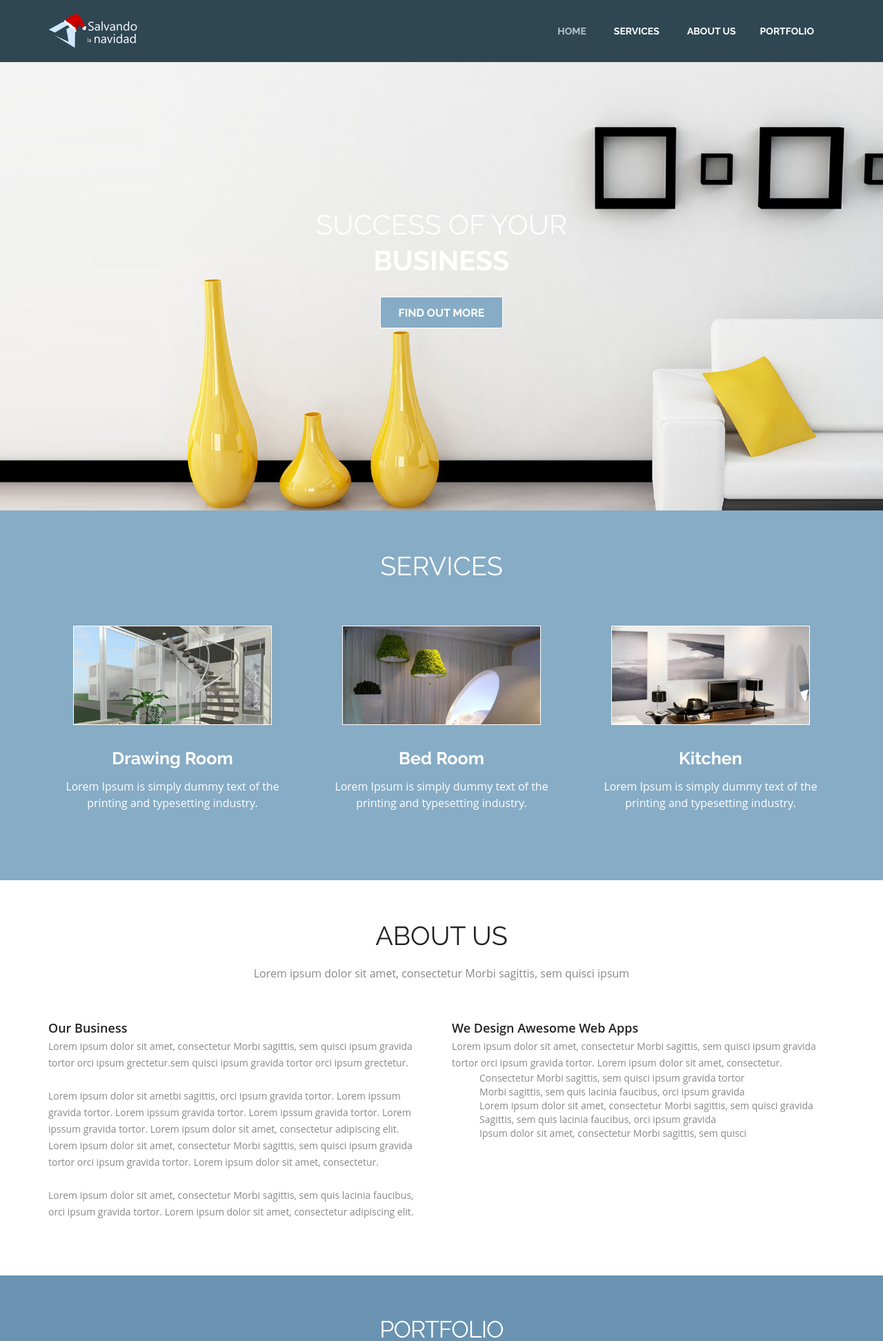
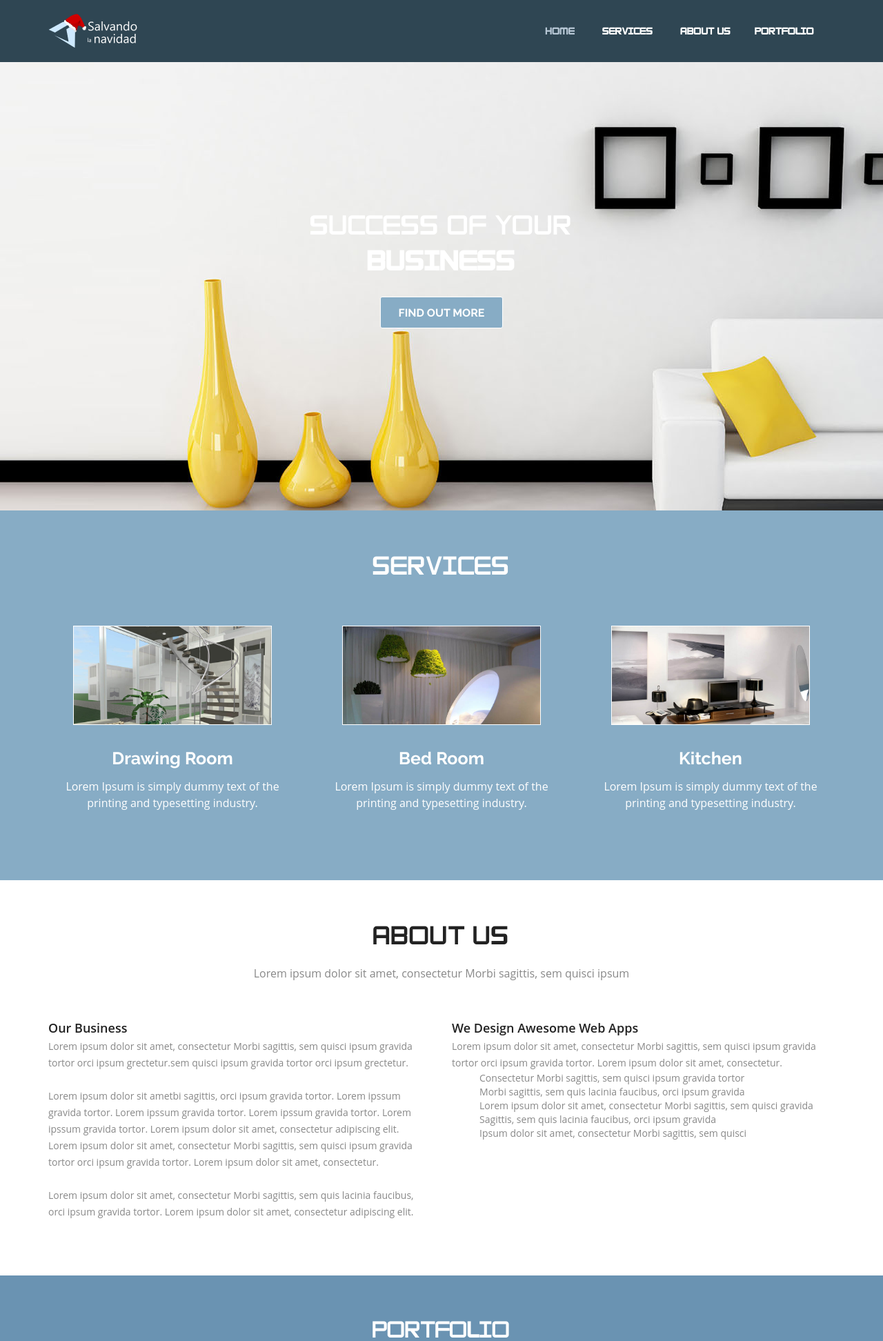
Before and after one commit to JanyanPuente/Salvando-la-navidad, a Node server app: page / in a window 1280 px wide. Shown: the top 1944 px of the page at 69% size. Run offline with Node 20, Linux system fonts and the light colour scheme.

Commit message:
HK Modular en títulos

```diff
--- a/public/css/style.css
+++ b/public/css/style.css
@@ -8,6 +8,10 @@ Licence under Creative Commons Attribution 3.0
 @import url(http://fonts.googleapis.com/css?family=Raleway:800,700,400);
 @import url(http://fonts.googleapis.com/css?family=Signika:400,600);
 
+@font-face {
+    font-family: 'HK Modular';
+    src: url('../fonts/Adventure Subtitles.ttf');
+  }
 /* Reset
 ---------------------------------*/
 ul {
@@ -63,7 +67,7 @@ body {
 h2 {
     font-size: 38px;
     color: #222222;
-    font-family: 'Raleway', sans-serif;
+    font-family: 'HK Modular';
     font-weight: normal;
     margin: 0px 0 25px 0;
     text-align: center;
@@ -158,7 +162,7 @@ p {
     display: block;
     font-size: 14px;
     color: #222222;
-    font-family: 'Raleway', sans-serif;
+    font-family: 'HK Modular';
     text-decoration: none;
     text-transform: uppercase;
     font-weight: 600;
@@ -250,7 +254,7 @@ p {
     color: #ffffff;
     line-height: 52px;
     margin: 0 0 26px 0;
-    font-family: 'Raleway', sans-serif;
+    font-family: 'HK Modular';
     text-align: center;
 }
 
@@ -793,7 +797,7 @@ img {
 
 .section-title h2 {
     color: #ffffff;
-    font-family: 'Raleway', sans-serif;
+    font-family: 'HK Modular';
     font-size: 34px;
     letter-spacing: -1px;
     margin: 0 0 15px;
```
Also changed, not shown: public/css/font-awesome.css.
